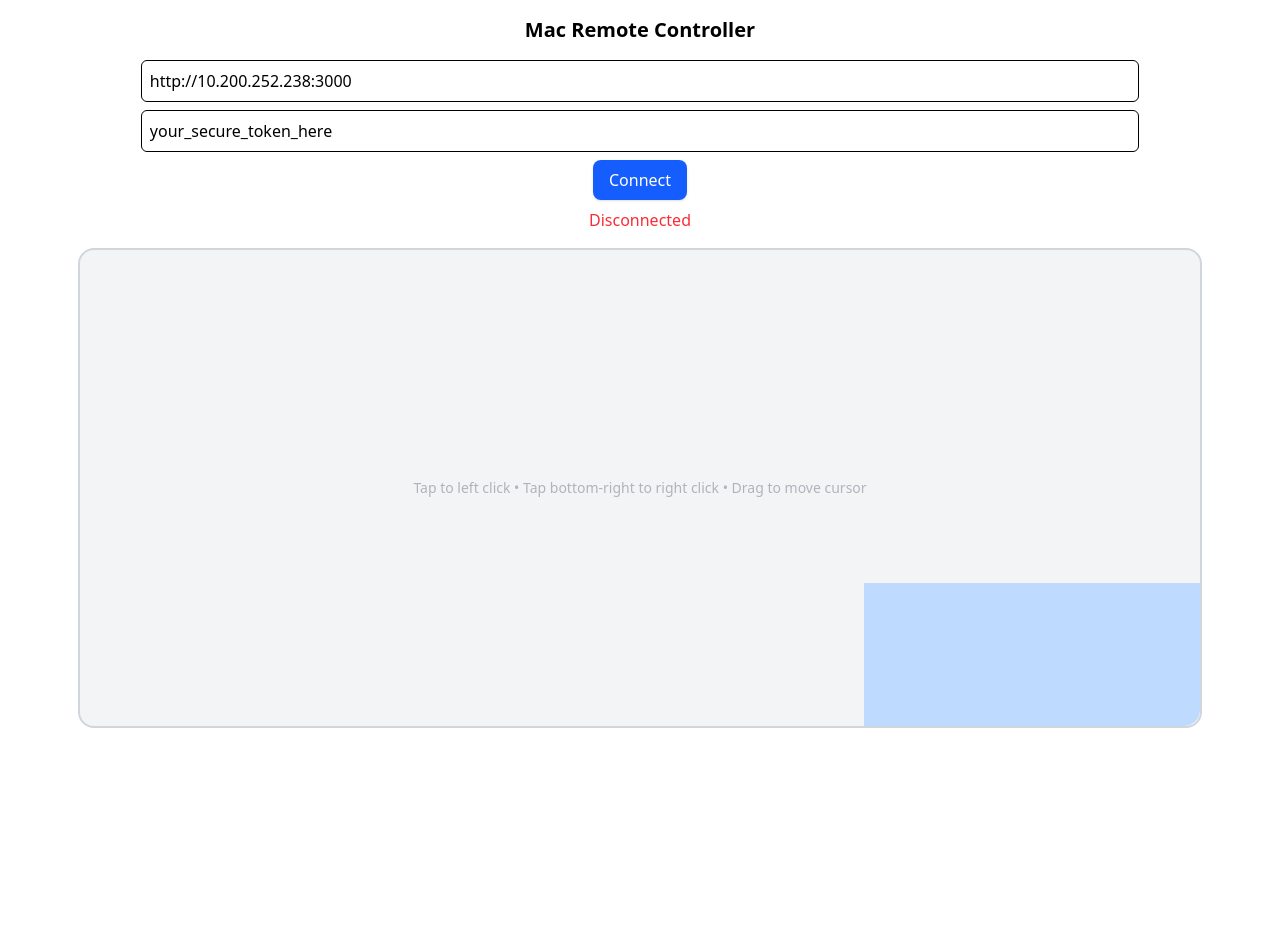
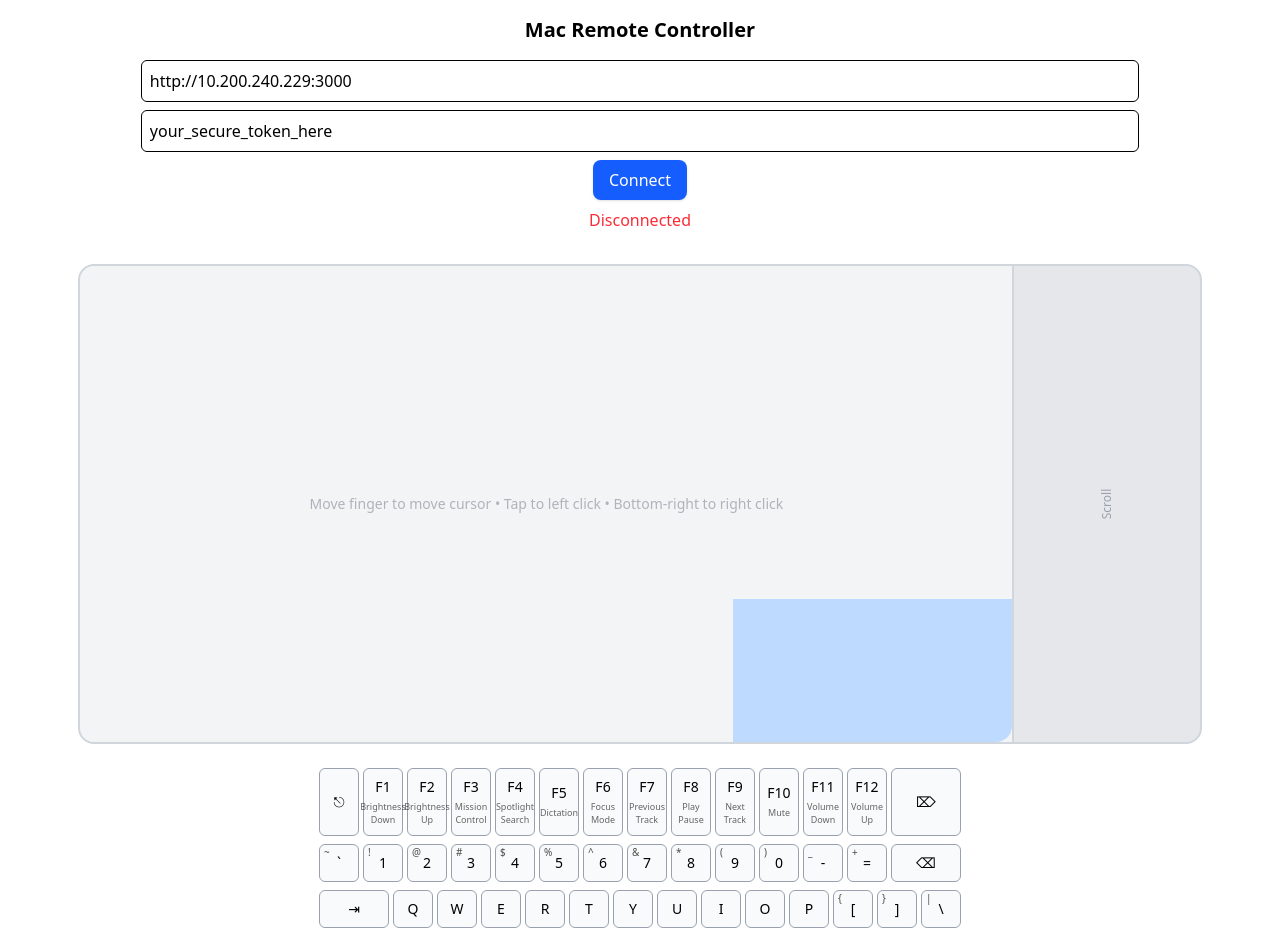
Before and after one commit to ATHER-101/AppleControl, a React (Vite) app in the folder web-controller/: page / in a window 1280 px wide. Shown: the top 934 px of the page. Before the commit the page ends 800 px from the top, so only its background shows below. Built offline with nearby package versions, Linux system fonts and the light colour scheme.

Commit message:
trackpad with scroll and keyboard working fine

```diff
--- a/web-controller/src/App.jsx
+++ b/web-controller/src/App.jsx
@@ -2,9 +2,10 @@
 import { useSocket } from "./hooks/useSocket";
 import Trackpad from "./components/Trackpad";
 import ConnectionPanel from "./components/ConnectionPanel";
+import Keyboard from "./components/Keyboard";
 
 export default function App() {
-  const [server, setServer] = useState("http://10.200.252.238:3000");
+  const [server, setServer] = useState("http://10.200.240.229:3000");
   const [token, setToken] = useState("your_secure_token_here");
 
   const { socket, connected, connect } = useSocket(server, token);
@@ -23,6 +24,8 @@
       />
 
       <Trackpad socket={socket} />
+
+      <Keyboard socket={socket} />
     </div>
   );
 }
--- a/web-controller/src/components/Keyboard.jsx
+++ b/web-controller/src/components/Keyboard.jsx
@@ -0,0 +1,104 @@
+import { useState } from "react";
+
+export default function Keyboard({ socket }) {
+  const [pressed, setPressed] = useState(new Set());
+
+  const layout = [
+    ["esc", "f1", "f2", "f3", "f4", "f5", "f6", "f7", "f8", "f9", "f10", "f11", "f12", "delete"],
+    ["`", "1", "2", "3", "4", "5", "6", "7", "8", "9", "0", "-", "=", "backspace"],
+    ["tab", "q", "w", "e", "r", "t", "y", "u", "i", "o", "p", "[", "]", "\\"],
+    ["caps_lock", "a", "s", "d", "f", "g", "h", "j", "k", "l", ";", "'", "enter"],
+    ["shift", "z", "x", "c", "v", "b", "n", "m", ",", ".", "/", "shift"],
+    ["fn", "control", "option", "command", "space", "command", "option", "left", "up", "down", "right"],
+  ];
+
+  const modifierKeys = ["shift", "control", "command", "option", "fn"];
+
+  const shiftMap = {
+    "`": "~","1": "!","2": "@","3": "#","4": "$","5": "%","6": "^","7": "&",
+    "8": "*","9": "(","0": ")","-": "_","=": "+","[": "{","]": "}","\\": "|",
+    ";": ":","'": '"',",": "<",".": ">","/": "?"
+  };
+
+  const macSpecialKeys = {
+    f1: "brightnessDown", f2: "brightnessUp", f3: "missionControl", f4: "spotlightSearch",
+    f5: "dictation", f6: "focusMode", f7: "previousTrack", f8: "playPause", f9: "nextTrack",
+    f10: "mute", f11: "volumeDown", f12: "volumeUp"
+  };
+
+  const prettyLabel = (key) => {
+    const map = { esc: "⎋", delete: "⌦", backspace: "⌫", caps_lock: "⇪", shift: "⇧",
+                  control: "⌃", option: "⌥", command: "⌘", enter: "⏎", tab: "⇥",
+                  up: "↑", down: "↓", left: "←", right: "→", space: "␣", fn: "fn" };
+    return map[key] || key;
+  };
+
+  const handlePress = (key, type) => {
+    if (!socket || socket.disconnected) return;
+    const normalized = key.toLowerCase();
+
+    if (type === "down") {
+      if (pressed.has(normalized)) return; // prevent double fire
+      setPressed(prev => new Set(prev).add(normalized));
+
+      if (modifierKeys.includes(normalized)) {
+        socket.emit("keyDown", normalized);
+        return;
+      }
+
+      const activeModifiers = Array.from(pressed).filter(k => modifierKeys.includes(k));
+
+      if (normalized.startsWith("f")) {
+        if (activeModifiers.includes("fn")) socket.emit("keyTap", normalized);
+        else socket.emit("specialKey", macSpecialKeys[normalized]);
+      } else {
+        if (activeModifiers.length) socket.emit("keyTap", normalized, activeModifiers);
+        else socket.emit("keyTap", normalized);
+      }
+    } else if (type === "up") {
+      setPressed(prev => {
+        const copy = new Set(prev);
+        copy.delete(normalized);
+        return copy;
+      });
+
+      if (modifierKeys.includes(normalized)) socket.emit("keyUp", normalized);
+    }
+  };
+
+  const renderKey = (key) => {
+    const active = pressed.has(key.toLowerCase());
+    const wide = key === "space" ? "w-[250px]" :
+      ["shift", "command", "option", "control", "caps_lock", "tab", "enter", "backspace", "delete"].includes(key)
+        ? "w-[70px]" : "w-[40px]";
+    const mainLabel = prettyLabel(key);
+    const upperLabel = shiftMap[key];
+    const macIcon = macSpecialKeys[key] && !pressed.has("fn")
+      ? macSpecialKeys[key].replace(/([A-Z])/g, " $1").replace(/^./, s => s.toUpperCase())
+      : null;
+
+    return (
+      <button
+        key={key}
+        onPointerDown={() => handlePress(key, "down")}
+        onPointerUp={() => handlePress(key, "up")}
+        className={`relative flex flex-col items-center justify-center text-sm font-medium py-2 rounded-md border border-gray-400 bg-gray-50 transition
+          ${active ? "bg-gray-300 scale-95" : "hover:bg-gray-200"} ${wide}`}
+      >
+        {upperLabel && <span className="absolute top-0 left-1 text-[10px] opacity-70">{upperLabel}</span>}
+        <span>{mainLabel.toUpperCase()}</span>
+        {macIcon && <span className="text-[9px] opacity-60 mt-1">{macIcon}</span>}
+      </button>
+    );
+  };
+
+  return (
+    <div className="flex flex-col items-center gap-2 mt-6 w-full max-w-4xl select-none">
+      {layout.map((row, rIndex) => (
+        <div key={rIndex} className="flex justify-center gap-1 w-full">
+          {row.map(key => renderKey(key))}
+        </div>
+      ))}
+    </div>
+  );
+}
--- a/web-controller/src/components/Trackpad.jsx
+++ b/web-controller/src/components/Trackpad.jsx
@@ -2,18 +2,20 @@
 
 export default function Trackpad({ socket }) {
   const padRef = useRef(null);
-  const [flash, setFlash] = useState(false); // for the blue flash animation
+  const scrollRef = useRef(null);
+  const [flash, setFlash] = useState(false);
 
   useEffect(() => {
     const pad = padRef.current;
-    if (!pad || !socket) return;
+    const scroll = scrollRef.current;
+    if (!pad || !scroll || !socket) return;
 
+    // ===== Cursor Control =====
     let pointerActive = false;
-    let startX = 0, startY = 0;
-    let lastX = 0, lastY = 0;
+    let startX = 0, startY = 0, lastX = 0, lastY = 0;
     let moved = false;
     let startTime = 0;
-    let clickLock = false; // prevents extra move after right-click
+    let clickLock = false; // Prevents left click after right click
 
     const getPos = (e) => ({
       x: e.clientX ?? e.touches?.[0]?.clientX,
@@ -22,7 +24,7 @@
 
     const onDown = (e) => {
       e.preventDefault();
-      if (clickLock) return; // skip input briefly after right-click
+      if (clickLock) return;
       const { x, y } = getPos(e);
       pointerActive = true;
       moved = false;
@@ -52,23 +54,20 @@
       pointerActive = false;
       const duration = Date.now() - startTime;
 
-      // treat as a click if short + not moved
+      // Treat as click if short + not moved
       if (!moved && duration < 250) {
         const { x, y } = getPos(e);
         const rect = pad.getBoundingClientRect();
-
         const isRightClickZone =
           x > rect.right - rect.width * 0.3 &&
           y > rect.bottom - rect.height * 0.3;
 
         if (isRightClickZone) {
           socket.emit("rightClick");
-          setFlash(true); // trigger visual feedback
-          clickLock = true; // prevent immediate next events
-          setTimeout(() => {
-            clickLock = false;
-          }, 200); // delay to prevent move/left click from cancelling menu
-          setTimeout(() => setFlash(false), 150); // hide flash
+          setFlash(true);
+          clickLock = true;
+          setTimeout(() => (clickLock = false), 200);
+          setTimeout(() => setFlash(false), 150);
         } else {
           socket.emit("click");
         }
@@ -81,33 +80,78 @@
     pad.addEventListener("pointercancel", onUp);
     pad.addEventListener("pointerleave", onUp);
 
+    // ===== Scroll Strip =====
+    let scrolling = false;
+    let scrollLastY = 0; // ✅ renamed from lastY
+
+    const onScrollDown = (e) => {
+      e.preventDefault();
+      scrolling = true;
+      scrollLastY = e.clientY ?? e.touches?.[0]?.clientY;
+    };
+
+    const onScrollMove = (e) => {
+      if (!scrolling || !socket || socket.disconnected) return;
+      e.preventDefault();
+      const y = e.clientY ?? e.touches?.[0]?.clientY;
+      const dy = y - scrollLastY;
+      if (Math.abs(dy) > 0) socket.emit("scroll", { dy: dy * -1 });
+      scrollLastY = y;
+    };
+
+    const onScrollUp = (e) => {
+      e.preventDefault();
+      scrolling = false;
+    };
+
+    scroll.addEventListener("pointerdown", onScrollDown);
+    scroll.addEventListener("pointermove", onScrollMove);
+    scroll.addEventListener("pointerup", onScrollUp);
+    scroll.addEventListener("pointercancel", onScrollUp);
+    scroll.addEventListener("pointerleave", onScrollUp);
+
     return () => {
       pad.removeEventListener("pointerdown", onDown);
       pad.removeEventListener("pointermove", onMove);
       pad.removeEventListener("pointerup", onUp);
       pad.removeEventListener("pointercancel", onUp);
       pad.removeEventListener("pointerleave", onUp);
+
+      scroll.removeEventListener("pointerdown", onScrollDown);
+      scroll.removeEventListener("pointermove", onScrollMove);
+      scroll.removeEventListener("pointerup", onScrollUp);
+      scroll.removeEventListener("pointercancel", onScrollUp);
+      scroll.removeEventListener("pointerleave", onScrollUp);
     };
   }, [socket]);
 
   return (
+    <div className="flex justify-center items-center w-full mt-4">
+      {/* Main Trackpad */}
       <div
         ref={padRef}
-      className="relative w-[90%] h-[60vh] bg-gray-100 border-2 border-gray-300 rounded-2xl select-none touch-none mb-4 overflow-hidden"
+        className="relative w-[75%] h-[60vh] bg-gray-100 border-2 border-gray-300 rounded-l-2xl select-none touch-none overflow-hidden"
       >
-      {/* right-click zone */}
+        {/* Right-click zone highlight */}
         <div
           className={`absolute bottom-0 right-0 w-[30%] h-[30%] rounded-br-2xl pointer-events-none transition-all duration-150 ${
-          flash
-            ? "bg-blue-400 bg-opacity-60"
-            : "bg-blue-200 bg-opacity-30"
+            flash ? "bg-blue-400 bg-opacity-60" : "bg-blue-200 bg-opacity-30"
           }`}
         />
+        <div className="absolute inset-0 flex items-center justify-center">
+          <span className="opacity-40 text-sm text-gray-600 text-center px-4">
+            Move finger to move cursor • Tap to left click • Bottom-right to right click
+          </span>
+        </div>
+      </div>
 
-      {/* hint text */}
-      <div className="absolute inset-0 flex items-center justify-center">
-        <span className="opacity-40 text-sm text-gray-600 text-center">
-          Tap to left click • Tap bottom-right to right click • Drag to move cursor
+      {/* Scroll Strip */}
+      <div
+        ref={scrollRef}
+        className="w-[15%] h-[60vh] bg-gray-200 border-t-2 border-b-2 border-r-2 border-gray-300 rounded-r-2xl select-none touch-none flex items-center justify-center"
+      >
+        <span className="text-xs text-gray-500 opacity-60 -rotate-90">
+          Scroll
         </span>
       </div>
     </div>
```
Also changed, not shown: 1 other file (tests, documents, lock files or other folders). Lines whose indentation alone changed are shown as unchanged.
